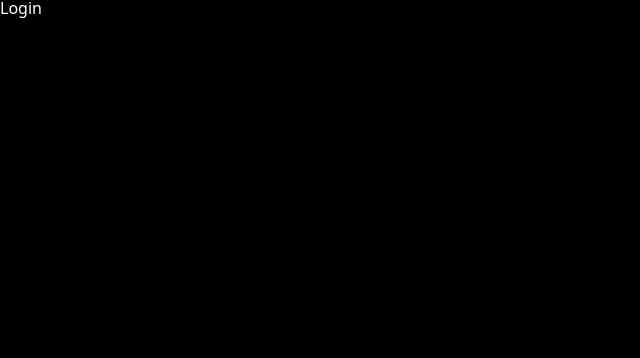
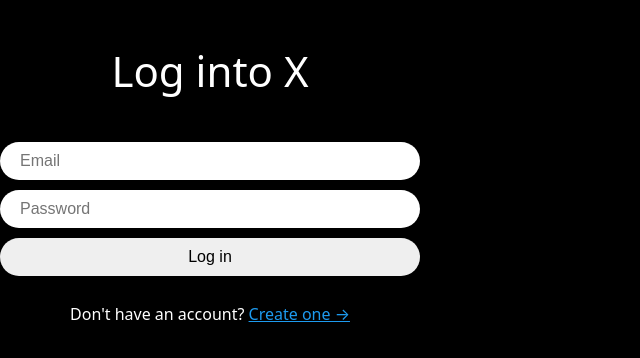
Before and after one commit to keepselvesreal/kiwitter, a React (Vite) app: page /login in a window 1280 px wide. Shown: the top 358 px of the page, without its empty margins (0-640 px from the left). Built offline with nearby package versions, Linux system fonts and the light colour scheme; the HTML template or start-up script is replaced by a standard one.

Commit message:
3.4 Login

```diff
--- /dev/null
+++ b/src/components/auth-components.ts
@@ -0,0 +1,49 @@
+import { styled } from "styled-components";
+
+export const Wrapper = styled.div`
+  height: 100%;
+  display: flex;
+  flex-direction: column;
+  align-items: center;
+  width: 420px;
+  padding: 50px 0px;
+`;
+
+export const Title = styled.h1`
+  font-size: 42px;
+`;
+
+export const Form = styled.form`
+  margin-top: 50px;
+  margin-bottom: 10px;
+  display: flex;
+  flex-direction: column;
+  gap: 10px;
+  width: 100%;
+`;
+
+export const Input = styled.input`
+  padding: 10px 20px;
+  border-radius: 50px;
+  border: none;
+  width: 100%;
+  font-size: 16px;
+  &[type="submit"] {
+    cursor: pointer;
+    &:hover {
+      opacity: 0.8;
+    }
+  }
+`;
+
+export const Error = styled.span`
+  font-weight: 600;
+  color: tomato;
+`;
+
+export const Switcher = styled.span`
+  margin-top: 20px;
+  a {
+    color: #1d9bf0;
+  }
+`;
--- a/src/routes/login.tsx
+++ b/src/routes/login.tsx
@@ -1,3 +1,77 @@
-export default function Login() {
-    return <h1>Login</h1>;
+import { useState } from "react";
+import { auth } from "../firebase";
+import { Link, useNavigate } from "react-router-dom";
+import { FirebaseError } from "firebase/app";
+import { signInWithEmailAndPassword } from "firebase/auth";
+import {
+    Error,
+    Form,
+    Input,
+    Switcher,
+    Title,
+    Wrapper,
+} from "../components/auth-components";
+
+export default function CreateAccount() {
+    const navigate = useNavigate();
+    const [isLoading, setLoading] = useState(false);
+    const [email, setEmail] = useState("");
+    const [password, setPassword] = useState("");
+    const [error, setError] = useState("");
+    const onChange = (e: React.ChangeEvent<HTMLInputElement>) => {
+        const {
+            target: {name, value},
+        } = e;
+        if (name === "email") {
+            setEmail(value);
+        } else if (name === "password") {
+            setPassword(value);
+        }
+    };
+    const onSubmit = async (e: React.FormEvent<HTMLFormElement>) => {
+        e.preventDefault();
+        setError("");
+        if (isLoading || email === "" || password === "") return;
+        try {
+            setLoading(true);
+            await signInWithEmailAndPassword(auth, email, password);
+            navigate("/");
+        } catch (e) {
+            if (e instanceof FirebaseError) {
+                setError(e.message);
+            }
+        } finally {
+            setLoading(false);
+        }
+    };
+    return (
+        <Wrapper>
+            <Title>Log into X</Title>
+            <Form onSubmit={onSubmit}>
+                <Input
+                    onChange={onChange}
+                    name="email"
+                    value={email}
+                    placeholder="Email"
+                    type="email"
+                    required
+                />
+                <Input
+                    onChange={onChange}
+                    name="password"
+                    value={password}
+                    placeholder="Password"
+                    type="password"
+                    required
+                />
+                <Input type="submit" value={isLoading ? "Loading" : "Log in"} />
+            </Form>
+            {error !== "" ? <Error>{error}</Error> : null}
+            <Switcher>
+                Don't have an account?{" "}
+                <Link to="/create-account">Create one &rarr;</Link>
+            </Switcher>
+        </Wrapper>
+    )
+
 }
```
